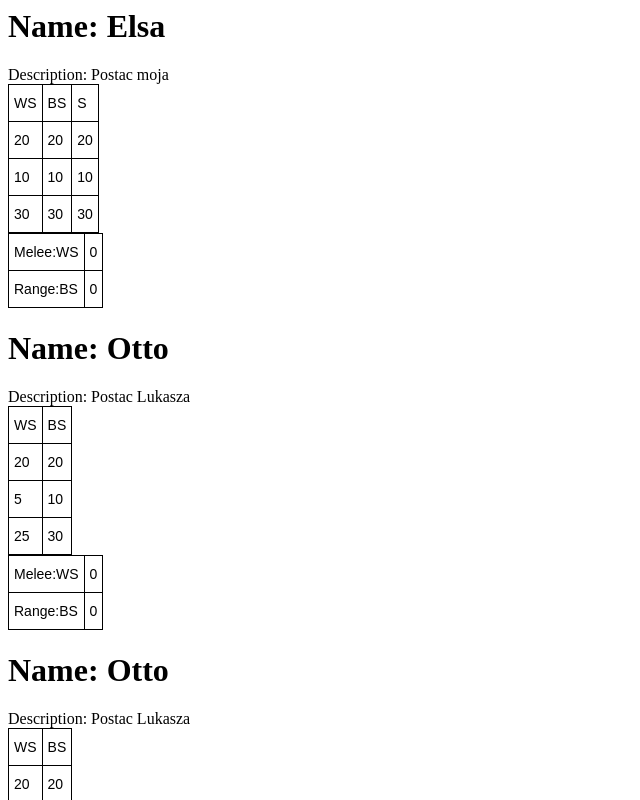
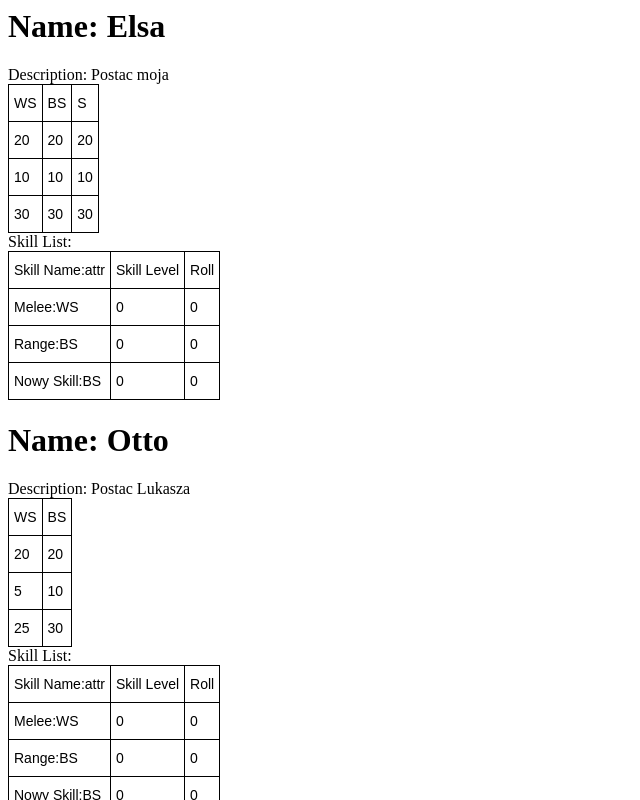
Before and after one commit to hiddenratel/angular-hcdvlt, an Angular app: page / in a window 1280 px wide. Shown: the top 800 px of the page, without its empty margins (0-640 px from the left). Built offline with nearby package versions, Linux system fonts and the light colour scheme.

Commit message:
5 files modified

```diff
--- a/src/app/char-skills.component.html
+++ b/src/app/char-skills.component.html
@@ -1,6 +1,12 @@
 <table *ngIf="skills" class="tg">
+  <tr>
+    <th>Skill Name:attr</th>
+    <th>Skill Level</th>
+    <th>Roll</th>
+  </tr>
   <tr *ngFor="let skill of skills">
     <th class="tg-0lax">{{skill.name}}:{{skill.attrKey}}</th>
     <th class="tg-0lax">{{skill.level}}</th>
+    <th class="tg-0lax" (click)="onRoll(skill)">{{skill.roll}}</th>
   </tr>
 </table>
--- a/src/app/char-skills.component.ts
+++ b/src/app/char-skills.component.ts
@@ -10,4 +10,12 @@ import { Skill } from './model/skill';
 export class CharSkillsComponent{
   @Input()
   skills: Array<Skill>;
+
+  onRoll(skill){
+    skill.roll=randomIntFromInterval(0,100);
+  }
 };
+
+function randomIntFromInterval(min, max) { // min and max included
+  return Math.floor(Math.random() * (max - min + 1) + min);
+}
--- a/src/app/char-view.component.html
+++ b/src/app/char-view.component.html
@@ -2,5 +2,6 @@
 <h1>Name: {{char.name}}</h1>
 <div>Description: {{char.description}}</div>
 <char-attr [attributes]="char.attributes"></char-attr>
+<div>Skill List:
 <char-skills [skills]="char.skills"></char-skills>
 </div>
--- a/src/app/model/character.ts
+++ b/src/app/model/character.ts
@@ -9,6 +9,7 @@ export class Character{
       this.skills=new Array<Skill>();
       this.skills.push(new Skill("Melee","WS",0,"Walka wrecz"));
       this.skills.push(new Skill("Range","BS",0,"Walka zasiegowa"));
+      this.skills.push(new Skill("Nowy Skill","BS",0,"Walka zasiegowa"));
     }
 
 }
--- a/src/app/model/skill.ts
+++ b/src/app/model/skill.ts
@@ -3,6 +3,8 @@ export class Skill{
     attrKey: string;
     descripion: string;
     level: number;
+
+    roll:number;
 
 
     constructor(name:string,attrKey:string, level: number,descripion:string){
@@ -10,6 +12,7 @@ export class Skill{
       this.attrKey=attrKey;
       this.level=level;
       this.descripion=descripion;
+      this.roll=0;
     }
 
 }
```
